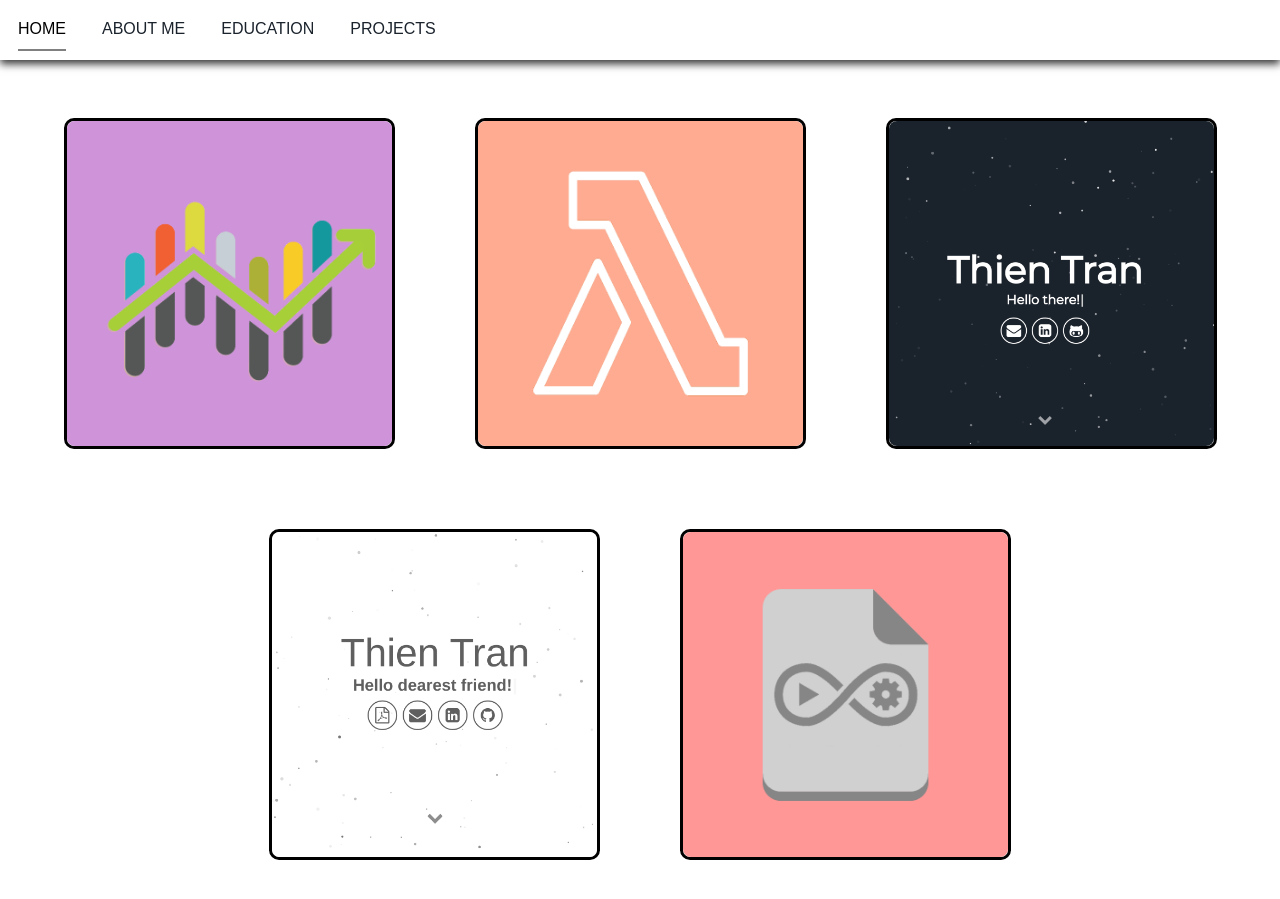
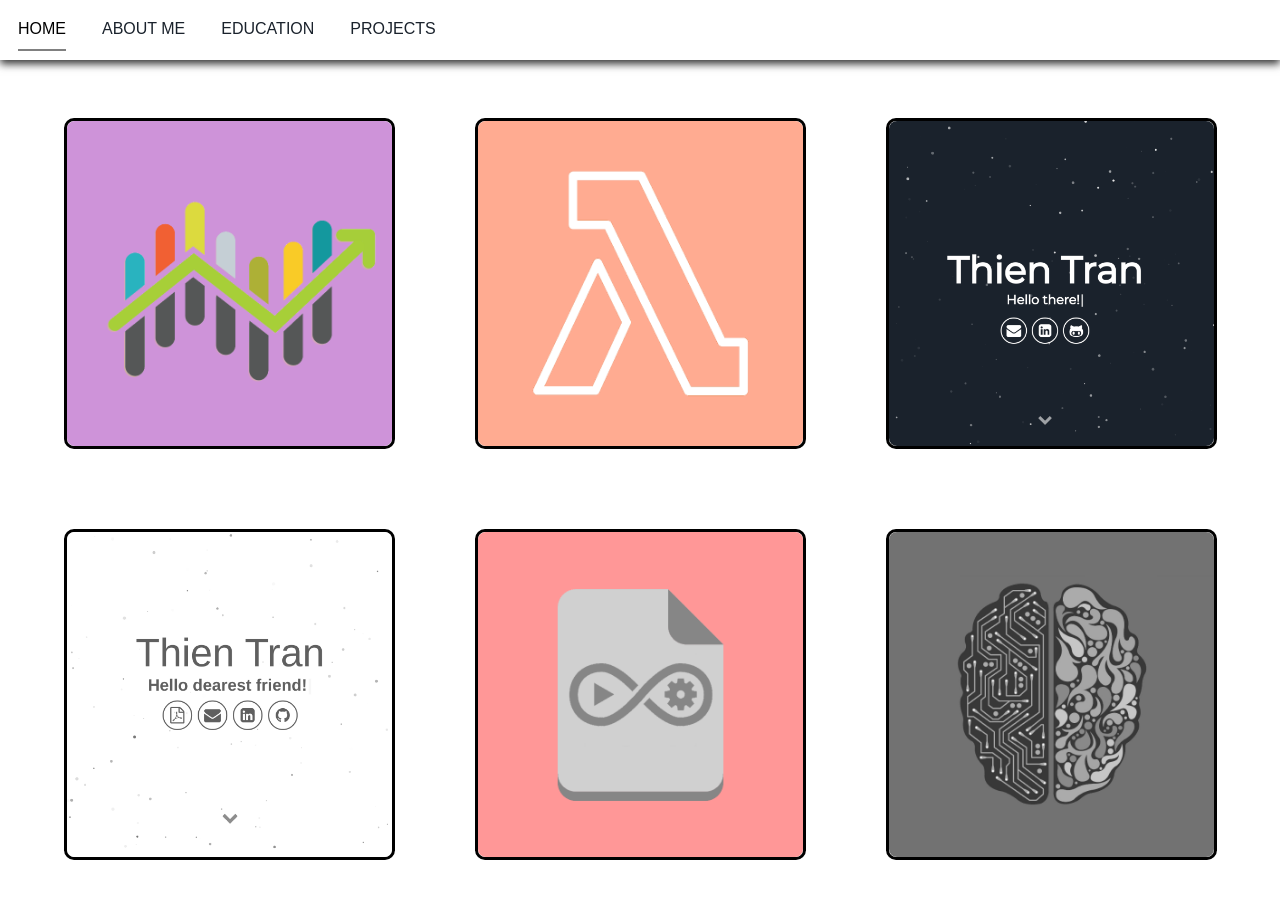
Before and after one commit to Continuiti/personal-website-v2, a Jekyll site: the page built from index.html, in a window 1280 px wide and 900 px high, scrolled down 3214 px. Built offline with Jekyll 4.4.1, drawn with Linux system fonts in a browser that asks for light colours.

Commit message:
Added KBAI RPM project

```diff
--- a/_includes/projects.html
+++ b/_includes/projects.html
@@ -8,4 +8,5 @@
 {% include projects/project_website_v1.html %}
 {% include projects/project_website_v2.html %}
 {% include projects/project_resume_cicd.html %}
+{% include projects/project_raven.html %}
 </div>
--- /dev/null
+++ b/_includes/projects/project_raven.html
@@ -0,0 +1,8 @@
+<div class="project-box">
+    <img class="project-image" src="assets/img/project_raven.png">
+    <div class="project-description">
+        <h2 class="project-title">AI Agent - Raven's Progressive Matrices</h2>
+        <p class="project-info">Knowledge-Based Artificial Intelligence that is able to solve a selection of problems from Raven's Progressive Matrices (RPM).</p>
+        <p class="project-tools">Python</p>
+    </div>
+</div>
```
Also changed, not shown: assets/img/project_raven.png (added).
